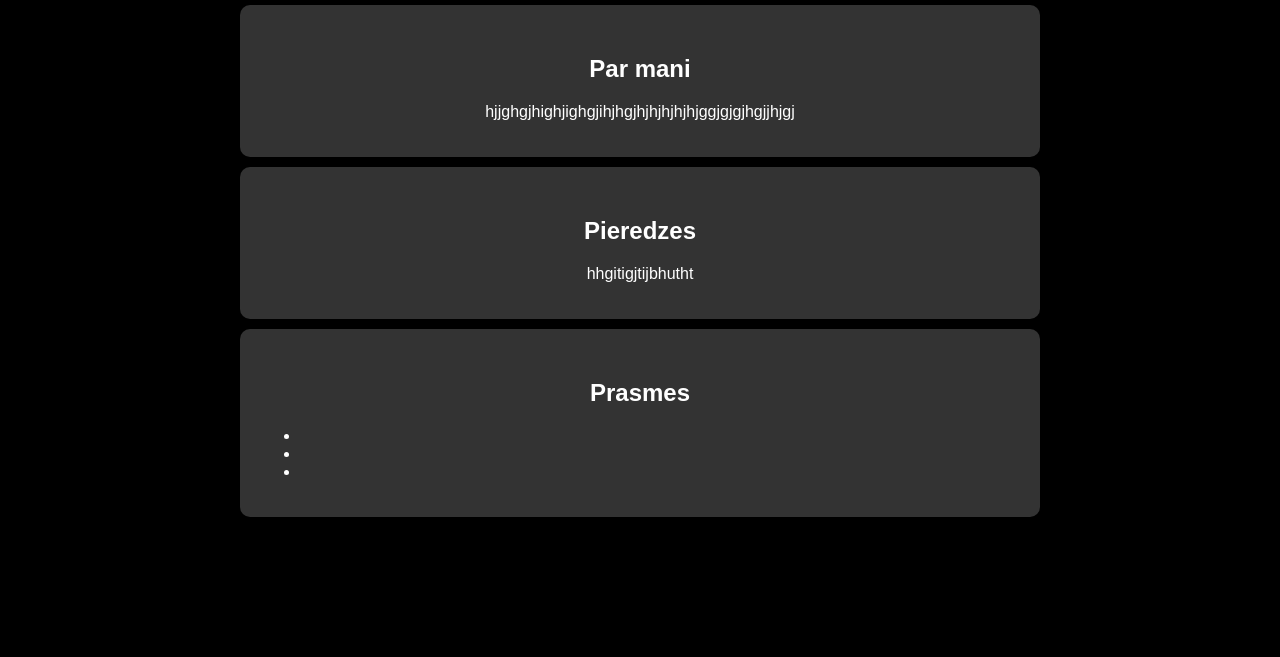
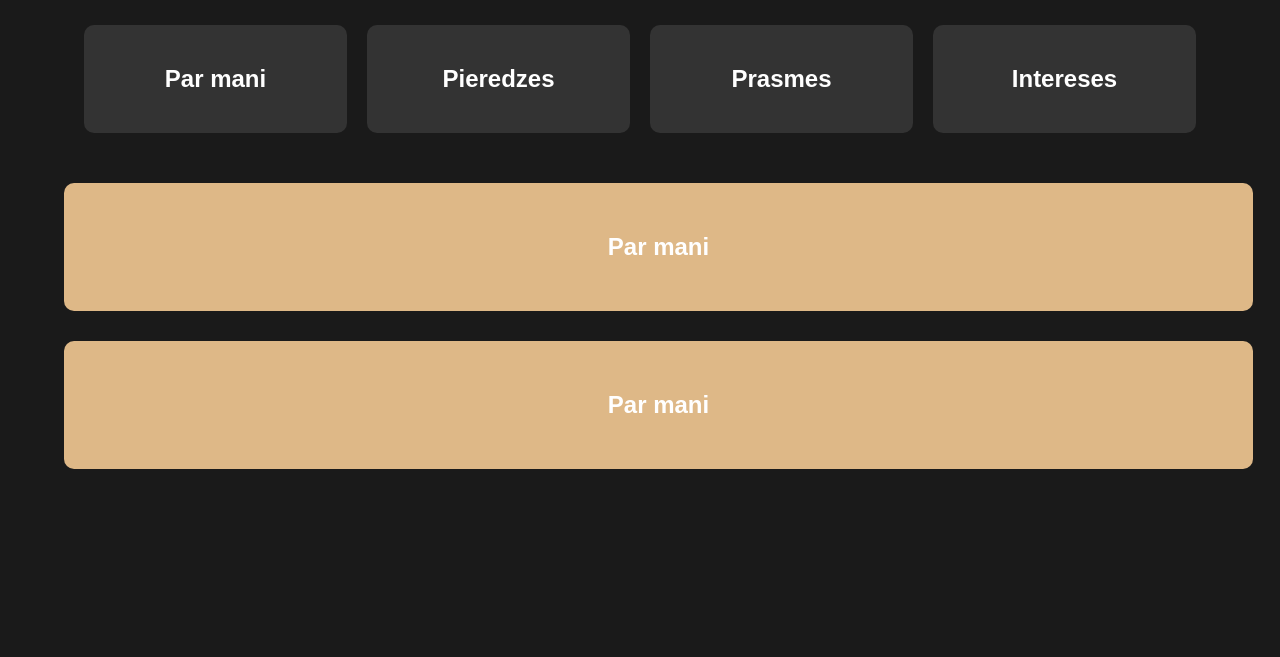
Before and after one commit to Roberts7000/Web-lapa1, a plain HTML site: page index.html in a window 1280 px wide. Shown: the part 143-800 px from the top of the page. Drawn offline with Linux system fonts and the light colour scheme.

Commit message:
Add files via upload

```diff
--- a/index.html
+++ b/index.html
@@ -3,42 +3,47 @@
 <head>
     <meta charset="UTF-8">
     <meta name="viewport" content="width=device-width, initial-scale=1.0">
-    <title>Manas prasmes</title>
+    <title>Par mani īsumā</title>
     <link rel="stylesheet"
     href="style.css"
 </head>
 <body>
     <div class="container">
-        <h1>Manas prasmes</h1>
-<section class="content">
+        <h1>Par mani īsumā</h1>
+
+        <div class="column-layout">
+            <section class="content ">
+
                 <h2>Par mani</h2>
-    <p>
-
-hjjghgjhighjighgjihjhgjhjhjhjhjhjggjgjgjhgjjhjgj
-    </p>
+                <p></p>
             </section>
 
             <section class="content">
                 <h2>Pieredzes</h2>
-    <p>
+                <p></p>
+            </section>
 
-hhgitigjtijbhutht
-    </p>
-    </section>
             <section class="content">
                 <h2>Prasmes</h2>
                 <ul>
-<li></li>
-<li></li>
-<li></li>
+
+                </ul>
+            </section>
+
+            <section class="content">
+                <h2>Intereses</h2>
+                <p></p>
+            </section>
+        </div>
+        <section class="par-mani">
+            <h2>Par mani</h2>
+            <p>
 
 
-
-
-
-
-    </ul>
+            </p>
+        </section>
+        <section class="par-mani">
+        <h2>Par mani</h2>
     </div>
 </body>
-
 </html>
--- a/style.css
+++ b/style.css
@@ -1,30 +1,85 @@
-body{
-    font-family: Arial, Helvetica, sans-serif;
-    background-color: black;
+/* Vispārējie iestatījumi */
+body {
+    font-family: Arial, sans-serif;
+    background-color: #1a1a1a; /* Tumšs fons */
     color: white;
     text-align: center;
     margin: 0;
     padding: 0;
-
 }
 
-.container{
-    max-width: 800px;
+/* Konteiners */
+.container {
+    max-width: 90%;
     margin: 50px auto;
-    padding: 20px ;
+    padding: 20px;
 }
 
+/* Virsraksts */
 h1 {
     font-size: 32px;
-    margin-top: 20px;
+    margin-bottom: 20px;
 }
-h2 {
-    font-size: 24px;
-    margin-top: 30px;
+
+/* Izveido kolonnas izkārtojumu */
+.column-layout {
+    display: flex;
+    flex-direction: row;
+    justify-content: space-between;
+    align-items: flex-start;
+    gap: 20px;
+    padding: 20px;
 }
+
+/* Nodrošina, ka katra sadaļa ir savā kolonnā */
 .content {
     background-color: #333;
     padding: 20px;
-    margin: 10px 0;
     border-radius: 10px;
+    text-align: left;
+    flex: 1;
 }
+.content h2 {
+    text-align: center;
+}
+
+/* Saraksti */
+ul {
+    list-style-type: none;
+    padding: 0;
+}
+
+li {
+    font-size: 18px;
+    margin: 5px 0;
+}
+
+.par-mani{
+    background-color: burlywood;
+    padding: 30px;
+    border-radius: 10px;
+    margin-top: 30px;
+    text-align: center;
+    width: 98%;
+}
+.pieredzes{
+    background-color: burlywood;
+    padding: 30px;
+    border-radius: 10px;
+    margin-top: 30px;
+    text-align: center;
+    width: 98%;
+}
+
+
+/* Responsīvs dizains (mobilajām ierīcēm) */
+@media (max-width: 900px) {
+    .column-layout {
+        flex-direction: column; /* Telefonā/planšetē visas sekcijas būs vienā kolonnā */
+        align-items: center;
+    }
+
+    .content {
+        width: 80%;
+    }
+}
```
Lines whose indentation alone changed are shown as unchanged.
